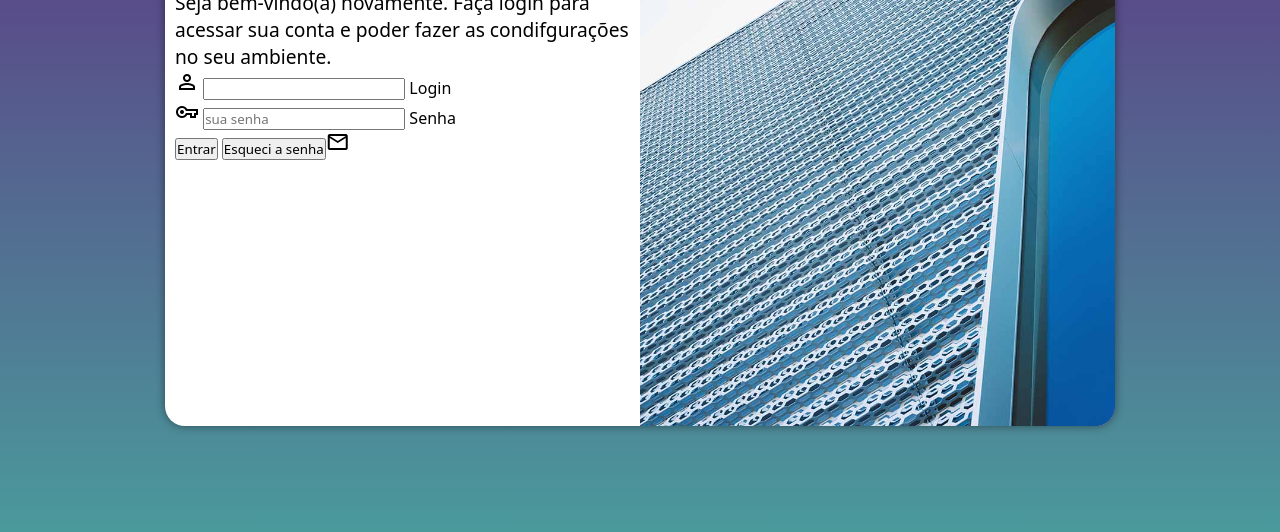
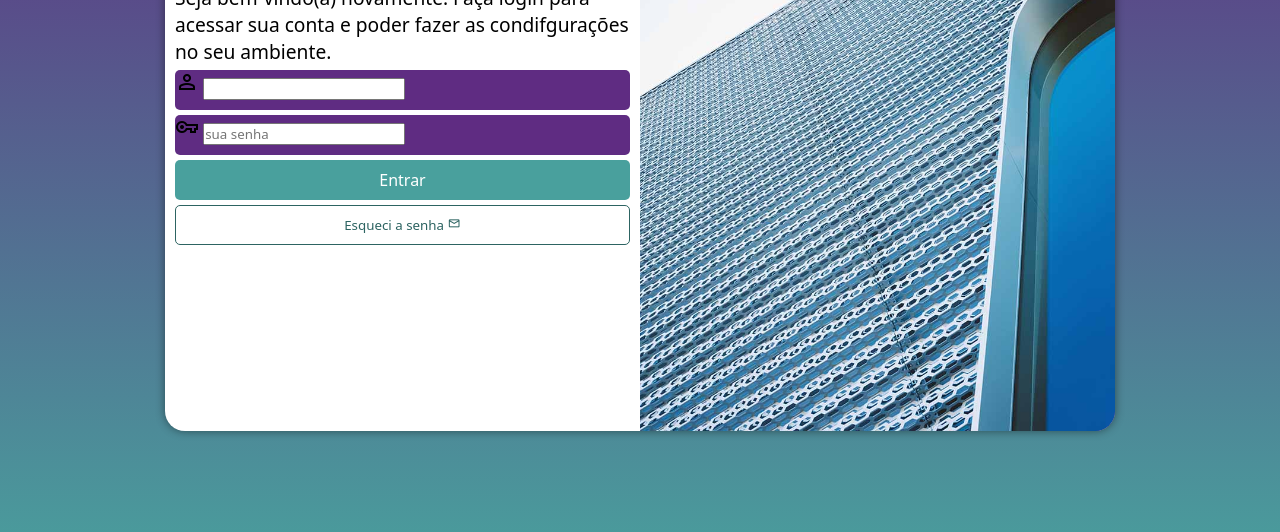
Before and after one commit to reuelsilva/projeto-login, a plain HTML site: page index.html in a window 1280 px wide. Shown: the part 224-756 px from the top of the page. Drawn offline with nearby package versions, Linux system fonts and the light colour scheme.

Commit message:
Formatação de estilos do formulario

```diff
--- a/estilos/style.css
+++ b/estilos/style.css
@@ -28,7 +28,7 @@ main{
 section#login{
     background-color: white;
     width: 250px;
-    height: 500px;
+    height: 510px;
     border-radius: 20px;
     box-shadow: 0px 0px 10px rgba(0, 0, 0, 0.450);
 
@@ -64,3 +64,50 @@ div#formulario > h1{
 div#formulario > p{
     font-size: 0.8em;
 }
+
+form > div.campo{
+    background-color: #5f2c82;
+    height: 40px;
+    border-radius: 5px;
+    margin: 5px 0px;
+}
+
+form div.campo label{
+    display: none;
+}
+
+form > input[type=submit]{
+    display: block;
+    width: 100%;
+    height: 40px;
+    font-size: 1em;
+    background-color: #49a09d;
+    color: white;
+    border: none;
+    border-radius: 5px;
+    cursor: pointer;
+}
+
+form > input[type=submit]:hover{
+    background-color: #2d6462;
+}
+
+form > button.forgotpassword{
+    display: block;
+    width: 100%;
+    height: 40px;
+    margin-top: 5px;
+    background-color: white;
+    color: #2d6462;
+    border: 1px solid #2d6462;
+    border-radius: 5px;
+}
+
+form > button.forgotpassword > i{
+    font-size: 1em;
+}
+
+form > button.forgotpassword:hover{
+    background-color: #49a09d;
+    color: #2d6462;
+}
--- a/index.html
+++ b/index.html
@@ -30,7 +30,7 @@
                         <label for="">Senha</label>
                     </div>
                     <input type="submit" value="Entrar">
-                    <button>Esqueci a senha</button><i class="material-symbols-outlined">mail</i>
+                    <button class="forgotpassword">Esqueci a senha <i class="material-symbols-outlined">mail</i></button>
                 </form>
             </div>
         </section>
```
